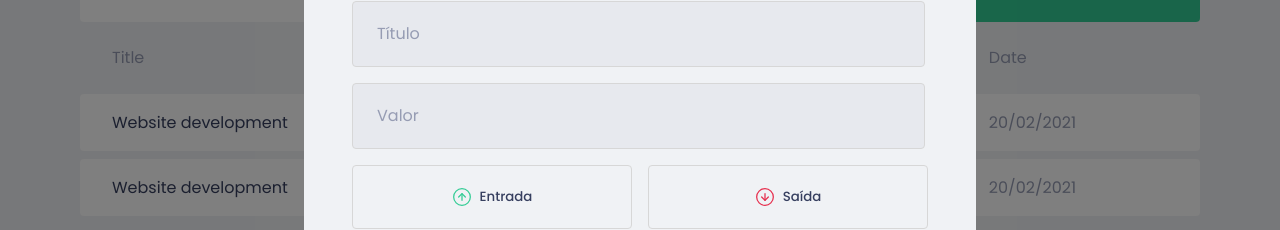
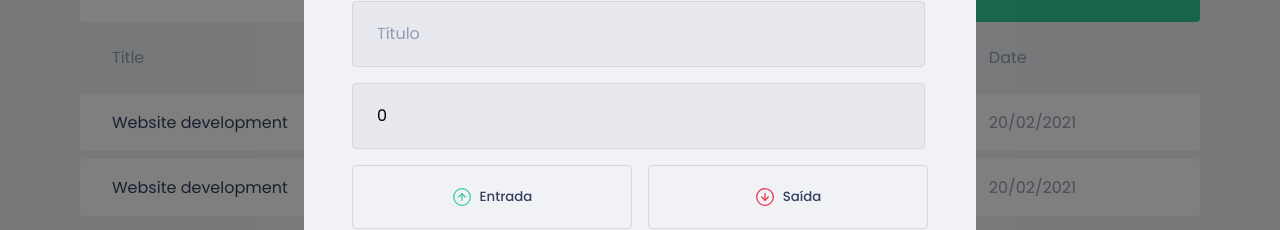
Before and after one commit to danielcnascimento/incash, a React (Create React App) app: page / in a window 1280 px wide. Both pictures are taken after a click on the button "Nova transação". Shown: the part 234-464 px from the top of the page. Built offline with nearby package versions, Linux system fonts and the light colour scheme; no server answers; what miragejs would draw is missing.

Commit message:
added all state to fields

```diff
--- a/src/components/NewTransactionModal/index.tsx
+++ b/src/components/NewTransactionModal/index.tsx
@@ -1,4 +1,4 @@
-import { useState } from 'react';
+import { FormEvent, useState } from 'react';
 import Modal from 'react-modal';
 import closeImg from '../../assets/close.svg';
 import incomeImg from '../../assets/income.svg'
@@ -11,7 +11,26 @@
 }
 
 export function NewTransactionModal({isOpen, onRequestClose}: INewTransactionModalProps) {
+  const [value, setValue] = useState(0);
+  const [title, setTitle] = useState('');
+  const [category, setCategory] = useState('');
   const [type, setType] = useState('');
+
+  function handleTransactionSubmit(event: FormEvent) {
+    event.preventDefault();
+
+    console.log({
+      title,
+      value,
+      category,
+      type
+    });
+
+    setCategory('');
+    setTitle('');
+    setValue(0);
+    setType('');
+  }
 
   return (
     <Modal
@@ -28,17 +47,21 @@
         <img src={closeImg} alt="close modal" />
       </button>
 
-      <Container>
+      <Container onSubmit={handleTransactionSubmit} >
         <h2>Cadastrar transação</h2>
 
         <input
           type="text"
           placeholder="Título"
+          value={title}
+          onChange={event => setTitle(event.target.value)}
         />
 
         <input
-        type="number"
+          type="number"
           placeholder='Valor'
+          value={value}
+          onChange={event => setValue(Number(event.target.value))}
         />
 
         <TransactionTypeContainer>
@@ -65,6 +88,8 @@
 
         <input
           placeholder="Categoria"
+          value={category}
+          onChange={event => setCategory(event.target.value)}
         />
 
         <button type="submit">
```
